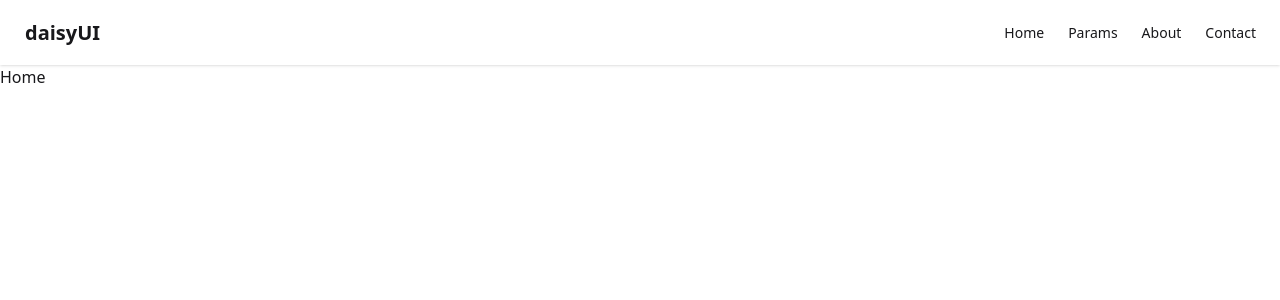
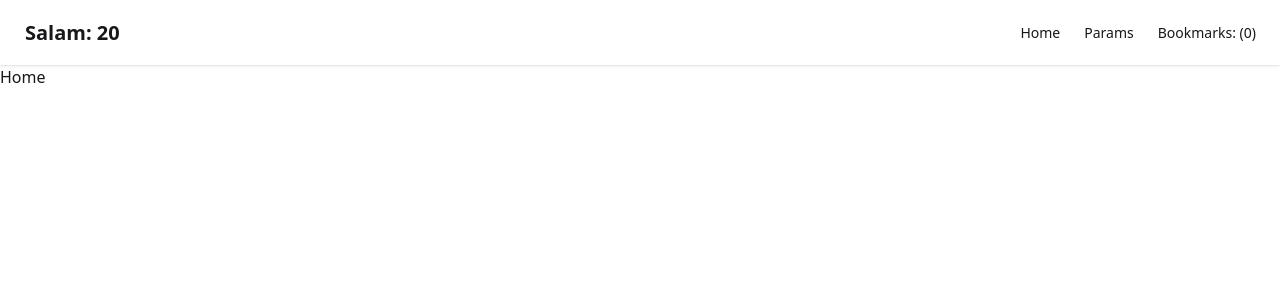
Before and after one commit to Hridoykhan4/React_Documentary_Explore, a React (Vite) app: page / in a window 1280 px wide. Shown: the top 300 px of the page. Built offline with nearby package versions, Linux system fonts and the light colour scheme.

Commit message:
Context managed

```diff
--- a/src/components/Navbar.jsx
+++ b/src/components/Navbar.jsx
@@ -1,10 +1,16 @@
+import { use, useContext } from "react";
 import { NavLink } from "react-router-dom";
+import BookMarkContext from "../context/BookMarkContext";
+import UserContext from "../context/UserContext";
 
 const Navbar = () => {
-    return (
+  const { bookMark } = useContext(BookMarkContext);
+  const {user: {name, age}} = use(UserContext);
+
+  return (
       <div className="navbar bg-base-100 shadow-sm">
         <div className="flex-1">
-          <a className="btn btn-ghost text-xl">daisyUI</a>
+          <a className="btn btn-ghost text-xl">{name}: {age}</a>
         </div>
         <div className="flex-none">
           <ul className="menu menu-horizontal px-1">
@@ -12,14 +18,18 @@ const Navbar = () => {
               <NavLink to="/">Home</NavLink>
             </li>
             <li>
-                <NavLink to="/learnParams">Params</NavLink>
+              <NavLink to="/learnParams">Params</NavLink>
             </li>
+
             <li>
+              <a>Bookmarks: ({bookMark.length})</a>
+            </li>
+            {/*       <li>
                 <NavLink to="/common/about/btn">About</NavLink>
             </li>
             <li>
                 <NavLink to="/common/contact">Contact</NavLink>
-            </li>
+            </li> */}
           </ul>
         </div>
       </div>
--- a/src/components/ParamsBonus/PostDetails.jsx
+++ b/src/components/ParamsBonus/PostDetails.jsx
@@ -1,26 +1,44 @@
-import { useEffect } from "react";
+// import { useEffect } from "react";
+
 import { Link, useLoaderData, useParams } from "react-router-dom";
+import BookMarkContext from "../../context/BookMarkContext";
+import { useContext } from "react";
+import UserContext from "../../context/UserContext";
 
 const PostDetails = () => {
+  const { setBookMark } = useContext(BookMarkContext);
+  const { setUser } = useContext(UserContext);
   const post = useLoaderData();
-    const {postId} = useParams()
-    const { title, body} = post || {}
+  const { postId } = useParams();
+  const { title, body } = post || {};
 
-    useEffect(() =>{
+  const handleBookMark = (post) => {
+    setBookMark((prev) => [...prev, post]);
+    setUser((prev) => ({ ...prev, name: "Dancer Aziz", age: 52 }));
+  };
+
+  /*     useEffect(() =>{
             fetch(`https://jsonplaceholder.typicode.com/posts/${postId}`).then(res => res.json()).then(data => console.log(data))
     }, [postId])
-
+ */
 
   return (
     <div className="card w-full bg-base-100  shadow-sm">
-
       <div className="card-body">
-          <h2 className="card-title">{title} ###{postId}</h2>
-          <p>
-            {body}
-          </p>
+        <h2 className="card-title">
+          {title} ###{postId}
+        </h2>
+        <p>{body}</p>
         <div className="card-actions justify-end">
-            <Link to="/" className="btn btn-primary">Back Home</Link>
+          <Link to="/" className="btn btn-primary">
+            Back Home
+          </Link>
+          <button
+            onClick={() => handleBookMark(post)}
+            className="btn btn-secondary"
+          >
+            Add to Bookmark
+          </button>
         </div>
       </div>
     </div>
--- /dev/null
+++ b/src/context/BookMarkContext.jsx
@@ -0,0 +1,5 @@
+import { createContext } from "react";
+
+const BookMarkContext = createContext([])
+
+export default BookMarkContext;
--- /dev/null
+++ b/src/context/UserContext.jsx
@@ -0,0 +1,5 @@
+import { createContext } from "react";
+
+const UserContext = createContext()
+
+export default UserContext;
--- a/src/layouts/Root.jsx
+++ b/src/layouts/Root.jsx
@@ -1,7 +1,7 @@
-import { useEffect, useState } from "react";
+// import { useEffect, useState } from "react";
+// import { sculptureList } from "../components/sculptureList";
 import { Outlet } from "react-router-dom";
 import FilterableProductTable from "../components/FilterableProductTable";
-import { sculptureList } from "../components/sculptureList";
 import Navbar from "../components/Navbar";
 
 const Root = () => {
@@ -16,7 +16,7 @@ const Root = () => {
 
   return (
     <div className="">
-        <Navbar></Navbar>
+      <Navbar></Navbar>
       <Outlet></Outlet>
       {/* <FilterableProductTable products={PRODUCTS}></FilterableProductTable> */}
     </div>
--- /dev/null
+++ b/src/provider/BookMarkProvider.jsx
@@ -0,0 +1,13 @@
+import { useState } from "react";
+import BookMarkContext from "../context/BookMarkContext";
+
+const BookMarkProvider = ({ children }) => {
+  const [bookMark, setBookMark] = useState([]);
+  return (
+    <BookMarkContext.Provider value={{ bookMark, setBookMark }}>
+      {children}
+    </BookMarkContext.Provider>
+  );
+};
+
+export default BookMarkProvider;
--- /dev/null
+++ b/src/provider/UserProvider.jsx
@@ -0,0 +1,16 @@
+import { useState } from "react";
+import UserContext from "../context/UserContext";
+
+const UserProvider = ({ children }) => {
+  const [user, setUser] = useState({
+    name: "Salam",
+    age: "20",
+  });
+  return (
+    <UserContext.Provider value={{ user, setUser }}>
+      {children}
+    </UserContext.Provider>
+  );
+};
+
+export default UserProvider;
```
Also changed, not shown: src/main.jsx (+7 -1 lines). Lines whose indentation alone changed are shown as unchanged.
